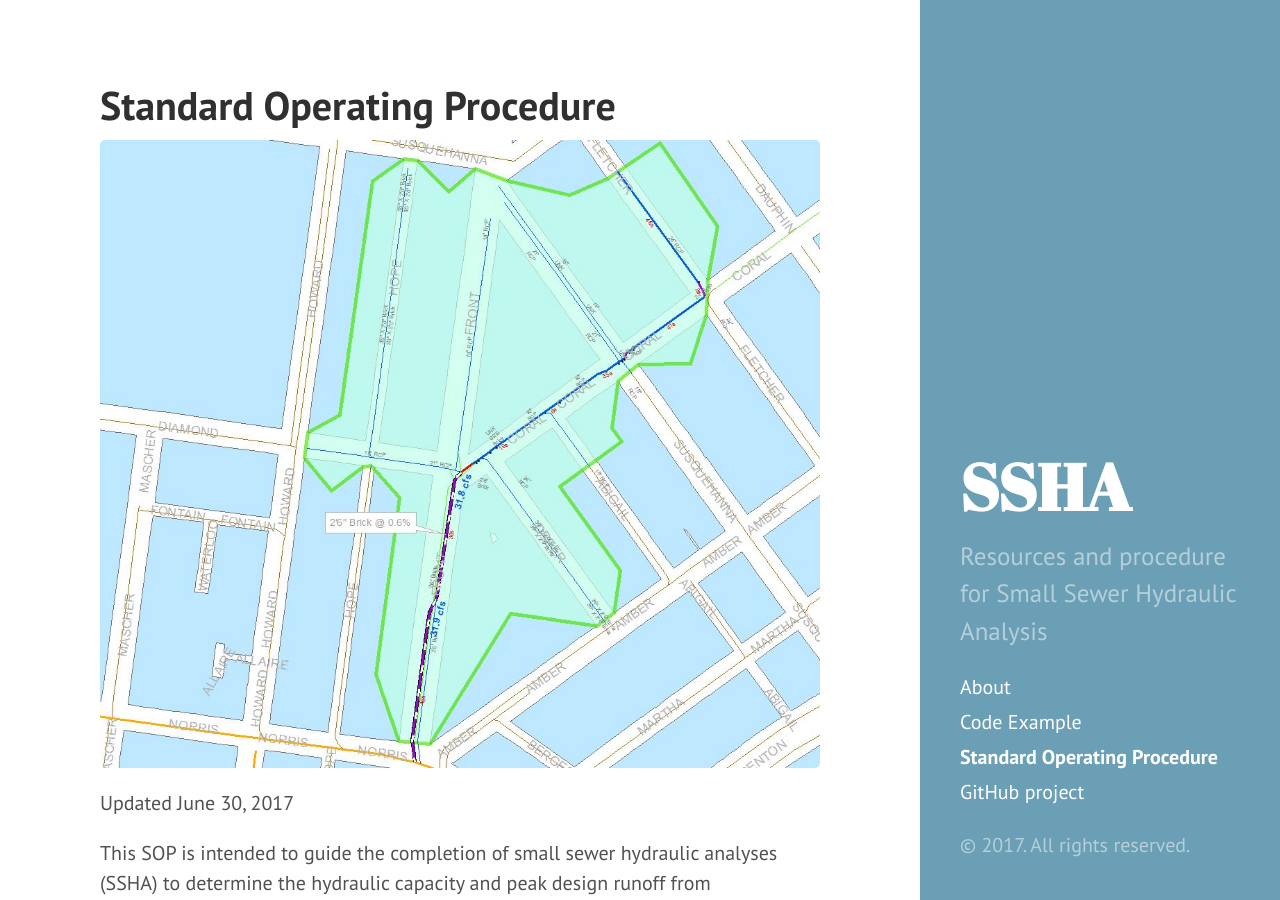
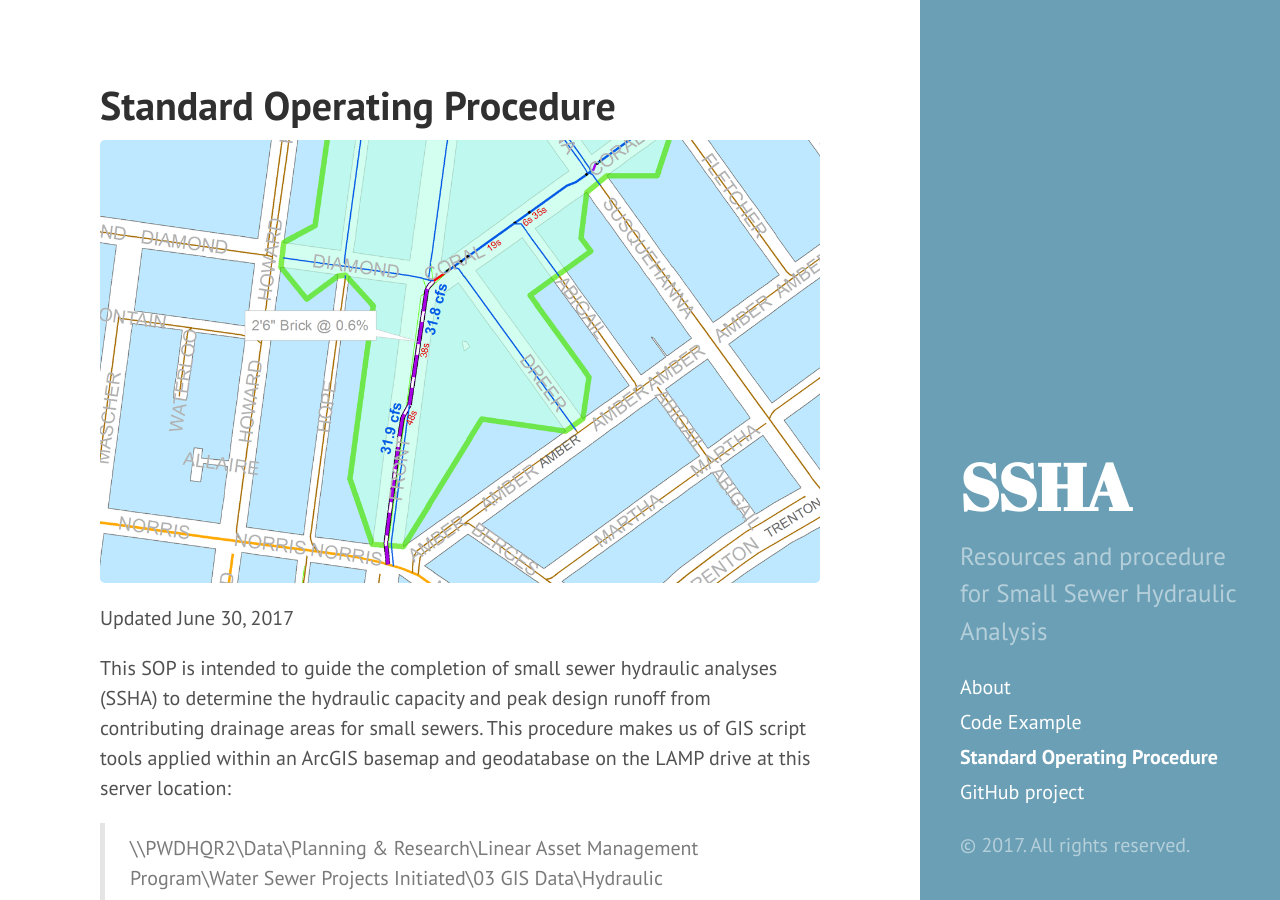
Before and after one commit to adams-cool-org/ssha3, a Jekyll site: the page built from docs/sop.md, in a window 1280 px wide and 900 px high. Built offline with Jekyll 4.4.1, drawn with Linux system fonts in a browser that asks for light colours.

Commit message:
sop header img improve

```diff
--- a/docs/sop.md
+++ b/docs/sop.md
@@ -10,7 +10,7 @@ subtitle: Small Sewer Hydraulic Analysis
     ol {margin: 0em 0;}
 </style>
 
-![SSHA Example Screenshot]({{site.baseurl}}/public/img/ssha-example-study-area.jpg)
+![SSHA Example Screenshot]({{site.baseurl}}/public/img/ssha-example-study-area.png)
 
 Updated June 30, 2017
 
```
Also changed, not shown: docs/public/img/ssha-example-study-area.jpg (deleted), docs/public/img/ssha-example-study-area.png (added).
